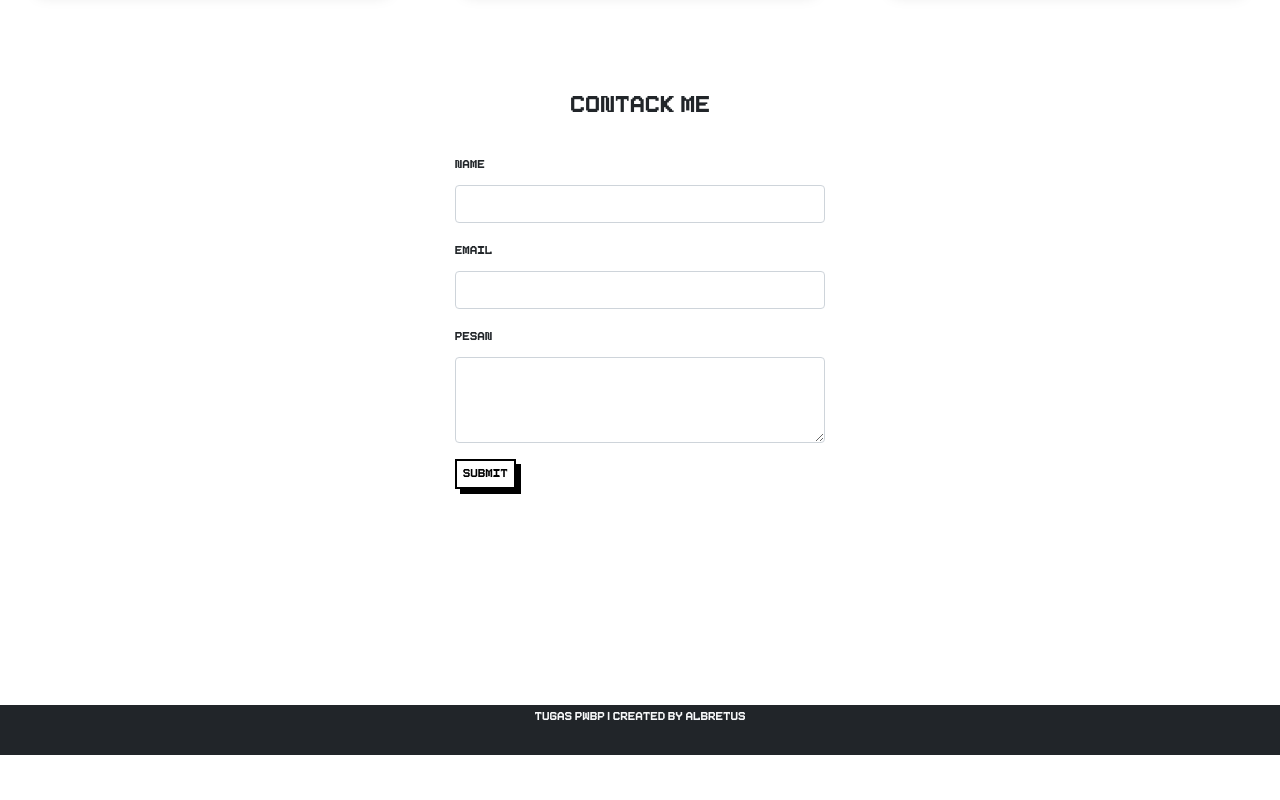
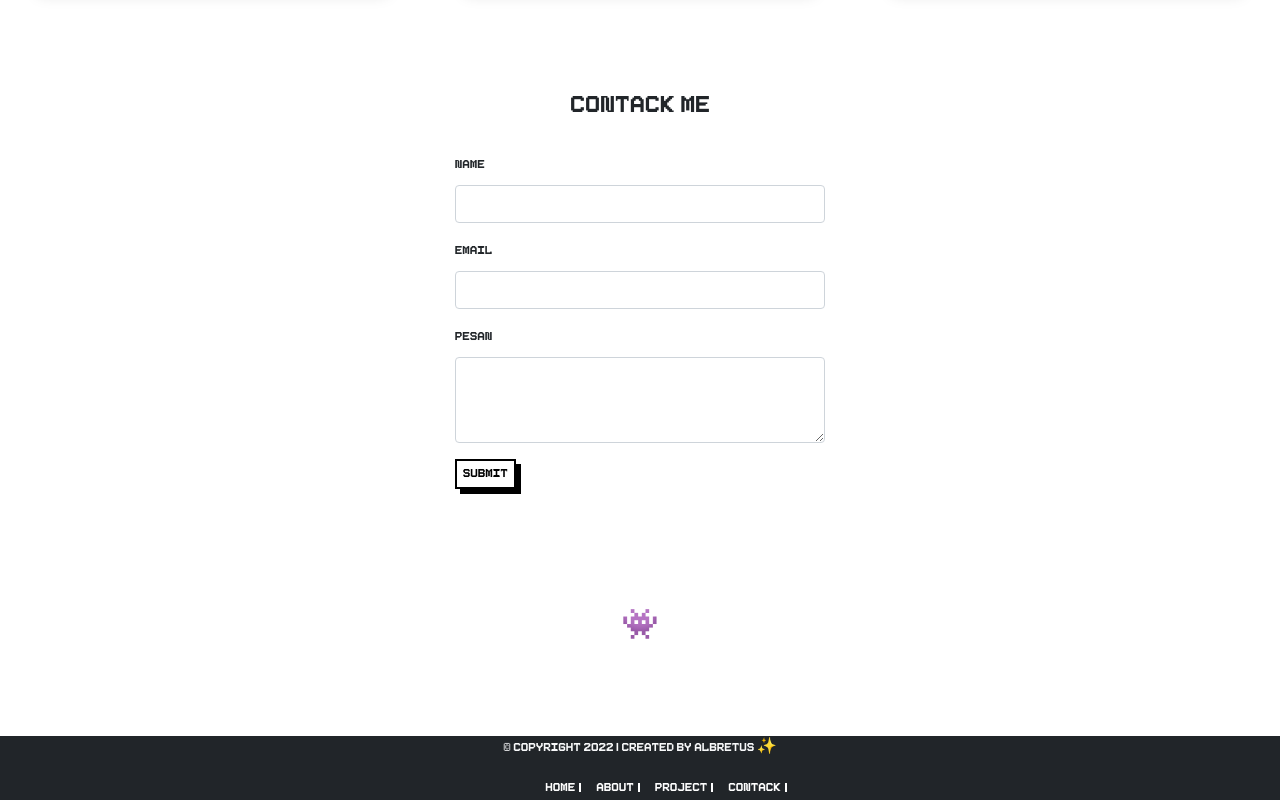
Before and after one commit to Albretus2/myPortofolio_ALBRETUS, a plain HTML site: page index.html in a window 1280 px wide. Shown: the part 2579-3379 px from the top of the page. Before the commit the page ends 3334 px from the top, so only its background shows below. Drawn offline with nearby package versions, Linux system fonts and the light colour scheme.

Commit message:
menambahkan beberapa item

```diff
--- a/index.html
+++ b/index.html
@@ -153,7 +153,7 @@
       <div class="row justify-content-center text-center "
         style="margin-top: 100px;font-family: '8bit';margin-bottom: 15px;">
         <div class="col-md-6" style="margin-top: 70px;">
-          <h2 class="title-content">PROJECT</h2>
+          <h2 class="title-content"> PROJECT </h2>
         </div>
       </div>
       <div class="row justify-content-evenly text-center " style="margin-bottom: 15px;font-family: 'pixeboy';">
@@ -162,7 +162,8 @@
             <img src="konten/Screenshot (34).png" class="card-img-top w-75" alt="..." style="margin:1rem auto;">
             <div class="card-body">
               <h5 class="card-title">project 1</h5>
-              <p class="card-text">Tugas pertama mapel pwbp, yaitu membuat website sederhana, website ini menggunakan teknologi html dan css ( belum responsiv ) </p>
+              <p class="card-text">Tugas pertama mapel pwbp, yaitu membuat website sederhana, website ini menggunakan
+                teknologi html dan css ( belum responsiv ) </p>
               <a href="https://albretus2.github.io/Task-PWBP/" class="link"
                 style="padding: 4px; border:2px solid black; color:black;text-decoration:none;box-shadow:4px 4px;">See
                 more</a>
@@ -212,11 +213,11 @@
         </div>
         <div class="col-md-4 d-flex justify-content-center">
           <div class="card shadow" style="width: 350px; margin-bottom: 10px;">
-            <img src="konten/Screenshot (37).png" class="card-img-top"
-              alt="...">
+            <img src="konten/Screenshot (37).png" class="card-img-top" alt="...">
             <div class="card-body">
               <h5 class="card-title">project 5</h5>
-              <p class="card-text">Project membuat form data siswa , menggunakan teknologi PHP, HTML5, Dan BOOTSTRAP.</p>
+              <p class="card-text">Project membuat form data siswa , menggunakan teknologi PHP, HTML5, Dan BOOTSTRAP.
+              </p>
               <a href="#" class="link"
                 style="padding: 4px; border:2px solid black; color:black;text-decoration:none;box-shadow:4px 4px;">See
                 more</a>
@@ -251,7 +252,7 @@
         </div>
       </div>
       <div class="row justify-content-center">
-        <div class="col-md-4">
+        <div class="col-md-4" style="padding-bottom: 80px;">
           <form class="m-3">
             <div class="mb-3">
               <label for="name" class="form-label">name</label>
@@ -266,8 +267,15 @@
               <textarea class="form-control" id="exampleFormControlTextarea1" rows="3"></textarea>
             </div>
             <button type="submit"
-              style="background-color: white;color:black;border:2px solid black;box-shadow: 5px 5px;margin-bottom: 200px;">Submit</button>
+              style="background-color: white;color:black;border:2px solid black;box-shadow: 5px 5px;">Submit</button>
           </form>
+        </div>
+      </div>
+      <div class="row">
+        <div class="col text-center">
+          <div class="emote" style="padding: 20px;font-size: 30px;margin-bottom: 50px;">
+            <p>👾</p>
+          </div>
         </div>
       </div>
     </div>
@@ -276,8 +284,29 @@
   <!-- end section contack -->
 
   <!-- footer -->
-  <footer class="bg-dark h-20 text-light text-center " style="height:50px ; font-family: 'pixeboy';">
-    <p class="title-content">Tugas PWBP | created by Albretus </p>
+  <footer >
+    <div class="container-fluid bg-dark  text-light text-center " style=" font-family: 'pixeboy';">
+      <p class="title-content">© Copyright 2022 | created by Albretus ✨</p>
+      <div class="row justify-content-center">
+        <div class="col-md-2 " >
+          <lu class="list-group list-group-horizontal" style=" list-style: none;" >
+            <li class="item-footer">
+              <a href="#">Home</a>
+            </li>
+            <li class="item-footer">
+              <a href="#about">About</a>
+            </li>
+            <li class="item-footer">
+              <a href="#project">Project</a>
+            </li>
+            <li class="item-footer">
+              <a href="#contack">Contack</a>
+            </li>
+          </lu>
+        </div>
+      </div>
+    </div>
+
   </footer>
 
   <!-- end footer -->
--- a/style.css
+++ b/style.css
@@ -29,6 +29,7 @@
     color: white;
     background-color: black;
 }
+
 @font-face {
     font-family: "poppins";
     src: url('konten/Montserrat-VariableFont_wght.ttf') format('truetype');
@@ -51,3 +52,10 @@
   ::-webkit-scrollbar-thumb{
     background-color:gray ;
   }
+ .item-footer a {
+    margin-right: 15px;
+    color: white;
+    text-decoration: none;
+    border-right: 2px solid white;
+    padding-right: 4px;
+}
```
